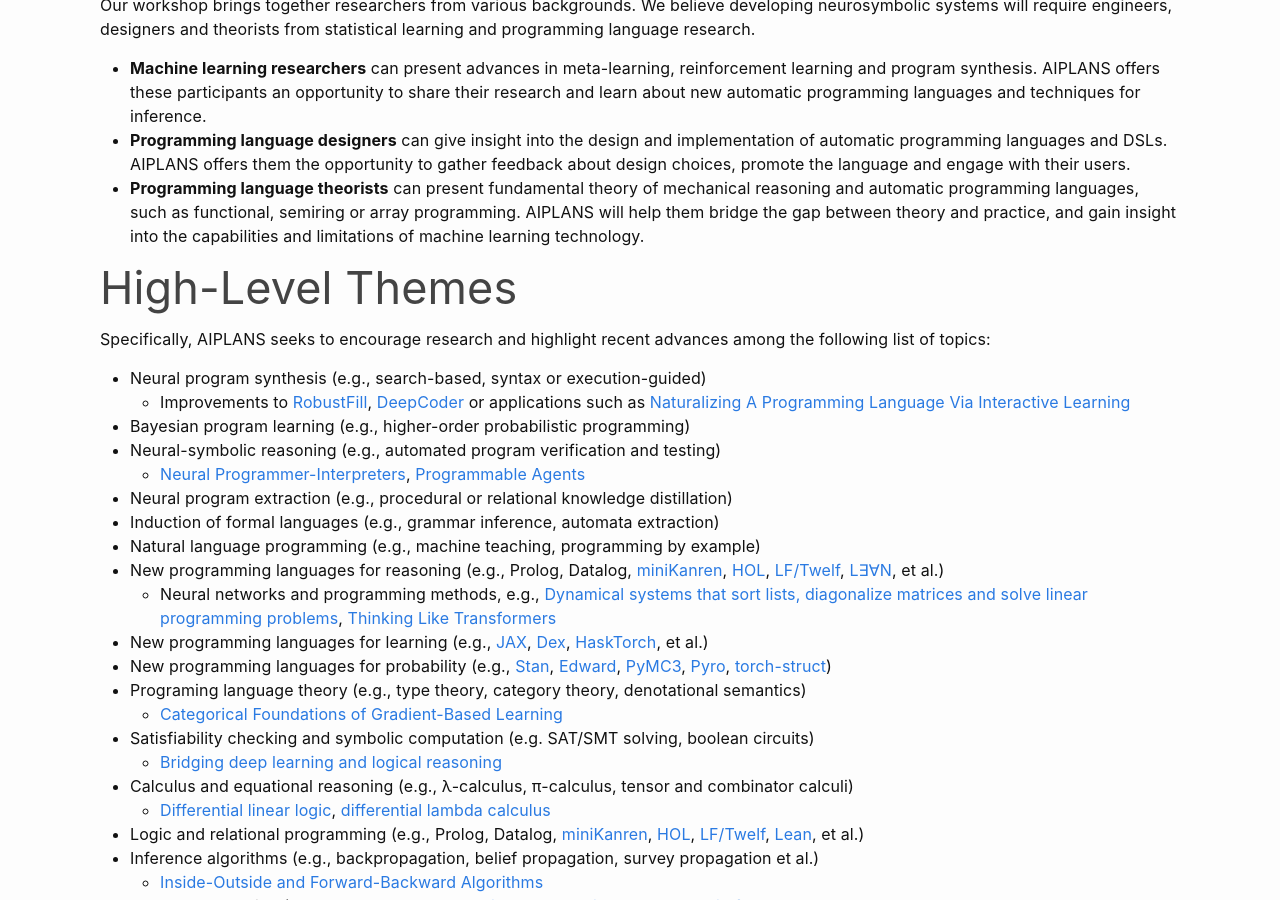
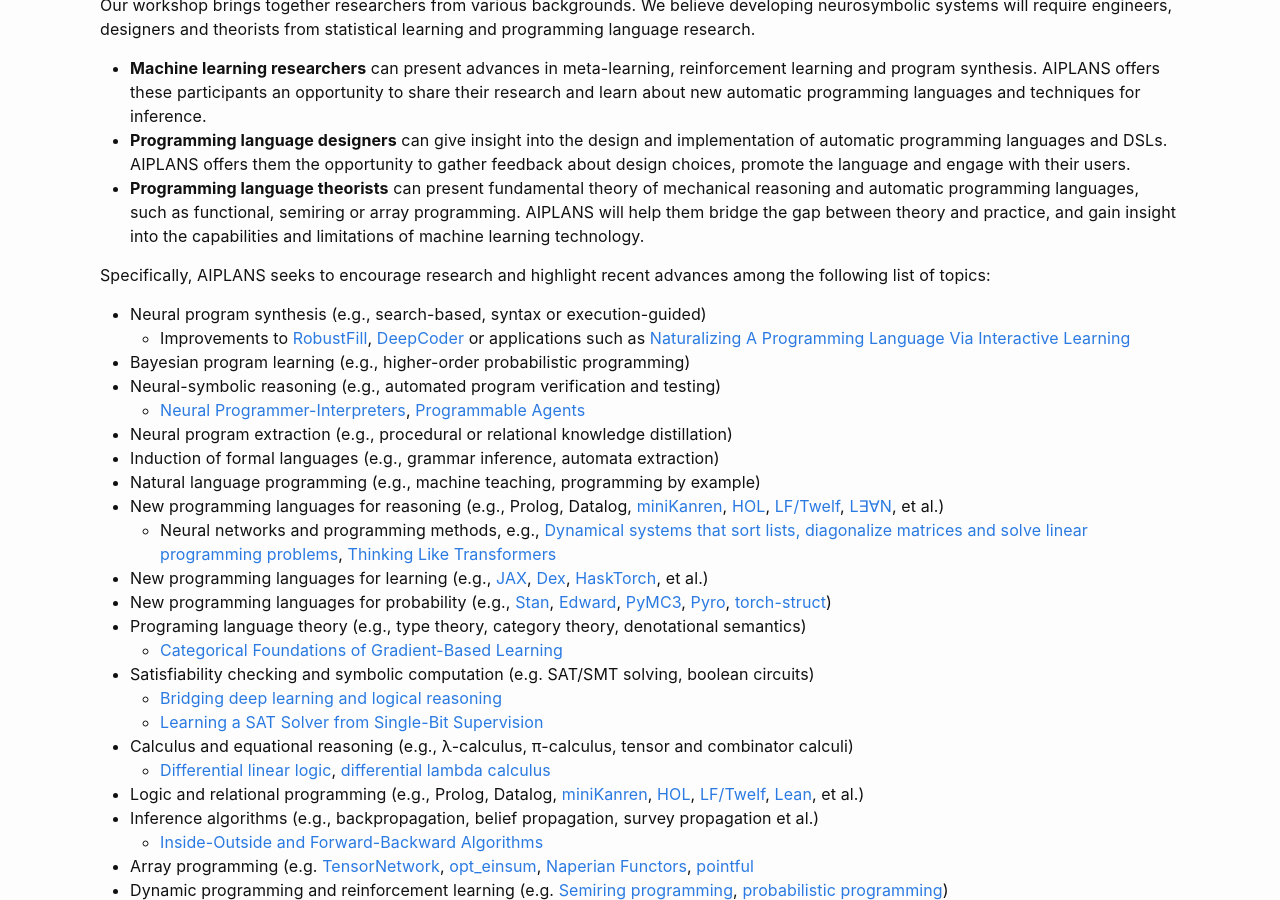
Before and after one commit to aiplans/aiplans.github.io, a Jekyll site: the page built from index.md, in a window 1280 px wide and 900 px high, scrolled down 610 px. Built offline with Jekyll 4.4.1, drawn with Linux system fonts in a browser that asks for light colours.

Commit message:
neurossat

```diff
--- a/index.md
+++ b/index.md
@@ -32,8 +32,6 @@
 
 [comment]: <> (Applying techniques from programmable inference to transform and generate programs, and adapting insights gained developing those same programs to drive innovation in higher-order AD and probabilistic programming is a now virtuous cycle. We envision cooperation between automatic and synthetic programming will continue to grow as researchers become more accustomed to outsourcing low-level reasoning tasks to these systems.)
 
-## High-Level Themes
-
 Specifically, AIPLANS seeks to encourage research and highlight recent advances among the following list of topics:
 
 * Neural program synthesis (e.g., search-based, syntax or execution-guided)
@@ -52,6 +50,7 @@
   * [Categorical Foundations of Gradient-Based Learning](https://arxiv.org/abs/2103.01931)
 * Satisfiability checking and symbolic computation (e.g. SAT/SMT solving, boolean circuits)
   * [Bridging deep learning and logical reasoning](https://arxiv.org/pdf/1905.12149.pdf)
+  * [Learning a SAT Solver from Single-Bit Supervision](https://arxiv.org/pdf/1802.03685.pdf)
 * Calculus and equational reasoning (e.g., λ-calculus, π-calculus, tensor and combinator calculi)
     * [Differential linear logic](https://arxiv.org/pdf/1606.01642.pdf), [differential lambda calculus](https://core.ac.uk/download/pdf/82396223.pdf)
 * Logic and relational programming (e.g., Prolog, Datalog, [miniKanren](http://minikanren.org/), [HOL](https://hol-theorem-prover.org/), [LF/Twelf](http://twelf.org/wiki/LF), [Lean](https://leanprover.github.io/about/), et al.)
```
